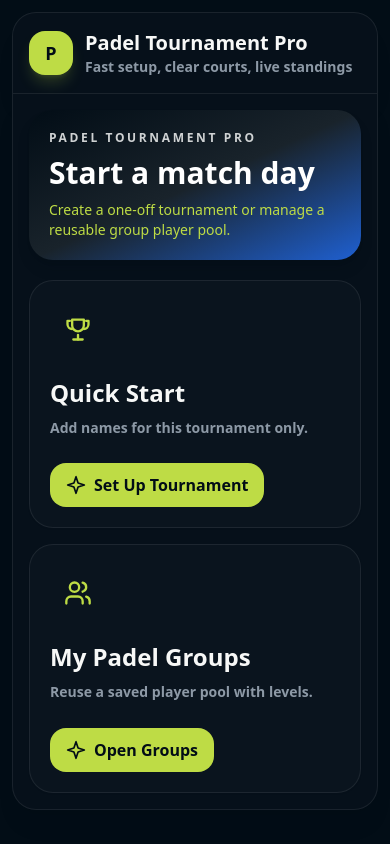
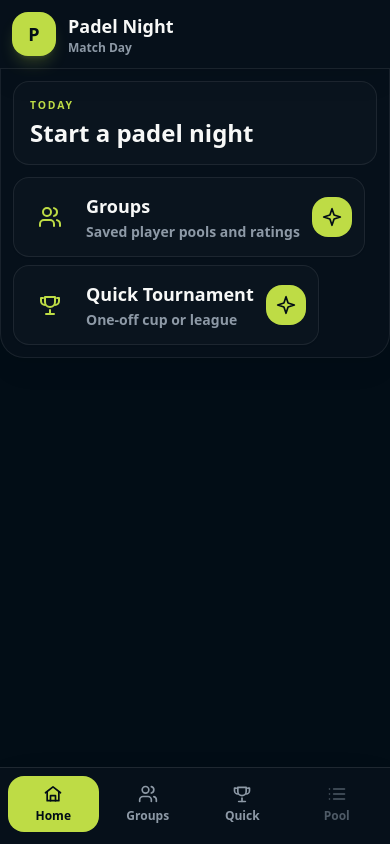
Before and after one commit to atout811/padel-tournment, a React (Vite) app: page / in a window 390 px wide. Built offline with nearby package versions, Linux system fonts and the light colour scheme; no server answers.

Commit message:
a way for mobile first

```diff
--- a/src/App.jsx
+++ b/src/App.jsx
@@ -8,6 +8,7 @@ import PlayerSetupScreen from './screens/PlayerSetupScreen.jsx';
 import PlayersPoolScreen from './screens/PlayersPoolScreen.jsx';
 import StartGroupNightScreen from './screens/StartGroupNightScreen.jsx';
 import TournamentScreen from './screens/TournamentScreen.jsx';
+import { HomeIcon, ListIcon, TrophyIcon, UsersIcon } from './components/Icons.jsx';
 import { fetchGroups } from './utils/groupService';
 import { getOrCreateUserId } from './utils/storage';
 import { buildTournamentShareUrl, fetchTournamentById, subscribeToTournament } from './utils/tournamentService';
@@ -211,7 +212,7 @@ export default function App() {
 
   const renderScreen = () => {
     if (screen === 'loading') return <LoadingScreen />;
-    if (screen === 'home' && !tournament) return <HomeScreen setScreen={navigateToScreen} />;
+    if (screen === 'home' && !tournament) return <HomeScreen setScreen={navigateToScreen} selectedGroup={selectedGroup} />;
     if (screen === 'groups' && !tournament) return <GroupListScreen showAlert={showAlert} setScreen={navigateToScreen} setSelectedGroup={setSelectedGroup} />;
     if (screen === 'groupHome' && !tournament)
       return <GroupHomeScreen group={selectedGroup} showAlert={showAlert} setScreen={navigateToScreen} />;
@@ -242,11 +243,47 @@ export default function App() {
     return <LoadingScreen />;
   };
 
+  const showBottomNav = !tournament && ['home', 'groups', 'groupHome', 'playersPool'].includes(screen);
+  const bottomNavItems = [
+    {
+      id: 'home',
+      label: 'Home',
+      icon: <HomeIcon className="h-5 w-5" />,
+      active: screen === 'home',
+      onClick: () => navigateToScreen('home', { group: selectedGroup }),
+    },
+    {
+      id: 'groups',
+      label: 'Groups',
+      icon: <UsersIcon className="h-5 w-5" />,
+      active: screen === 'groups' || screen === 'groupHome',
+      onClick: () => navigateToScreen('groups', { group: null }),
+    },
+    {
+      id: 'quick',
+      label: 'Quick',
+      icon: <TrophyIcon className="h-5 w-5" />,
+      active: screen === 'setup',
+      onClick: () => navigateToScreen('setup'),
+    },
+    {
+      id: 'pool',
+      label: 'Pool',
+      icon: <ListIcon className="h-5 w-5" />,
+      active: screen === 'playersPool',
+      disabled: !selectedGroup,
+      onClick: () => {
+        if (selectedGroup) navigateToScreen('playersPool', { group: selectedGroup });
+      },
+    },
+  ];
+
   return (
-    <div className="min-h-screen bg-[#020D16] text-[#F7F8F7] font-sans">
-      <div className="mx-auto w-full max-w-6xl px-3 py-3 sm:px-4 sm:py-6">
+    <div className="min-h-dvh bg-[#020D16] text-[#F7F8F7] font-sans">
+      <div className="mx-auto flex min-h-dvh w-full max-w-6xl flex-col px-0 sm:px-4 sm:py-6">
         <Header backLabel={navigation?.label} contextLabel={navigation?.contextLabel} onBack={navigation?.onBack} />
-        <main>{renderScreen()}</main>
+        <main className={showBottomNav ? 'pb-24 sm:pb-0' : ''}>{renderScreen()}</main>
+        {showBottomNav && <BottomNavigation items={bottomNavItems} />}
         {alert.show && (
           <CustomAlert title={alert.title} message={alert.message} onClose={() => setAlert({ show: false, title: '', message: '' })} />
         )}
@@ -262,3 +299,30 @@ function LoadingScreen() {
     </div>
   );
 }
+
+function BottomNavigation({ items }) {
+  return (
+    <nav className="fixed inset-x-0 bottom-0 z-40 border-t border-white/10 bg-[#07111B]/95 px-2 pb-[max(0.75rem,env(safe-area-inset-bottom))] pt-2 shadow-2xl shadow-[#020D16]/30 backdrop-blur sm:hidden">
+      <div className="mx-auto grid max-w-6xl grid-cols-4 gap-1">
+        {items.map((item) => (
+          <button
+            key={item.id}
+            type="button"
+            onClick={item.onClick}
+            disabled={item.disabled}
+            className={`flex min-h-14 flex-col items-center justify-center gap-1 rounded-2xl text-xs font-black transition ${
+              item.active
+                ? 'bg-[#BEDC45] text-[#020D16]'
+                : item.disabled
+                  ? 'cursor-not-allowed text-[#4E5A66]'
+                  : 'text-[#8D99A6] hover:bg-[#0A141E] hover:text-[#F7F8F7]'
+            }`}
+          >
+            {item.icon}
+            <span>{item.label}</span>
+          </button>
+        ))}
+      </div>
+    </nav>
+  );
+}
--- a/src/components/Header.jsx
+++ b/src/components/Header.jsx
@@ -2,7 +2,7 @@ import { ArrowLeftIcon } from './Icons';
 
 export default function Header({ backLabel, contextLabel = 'Match Day', onBack }) {
   return (
-    <header className="rounded-t-3xl border border-[rgba(255,255,255,0.08)] bg-[#07111B]/95 px-4 py-4 shadow-xl shadow-[#020D16]/5 backdrop-blur sm:px-6 sm:py-5">
+    <header className="sticky top-0 z-30 border-b border-[rgba(255,255,255,0.08)] bg-[#07111B]/95 px-3 pb-3 pt-[max(0.75rem,env(safe-area-inset-top))] shadow-xl shadow-[#020D16]/5 backdrop-blur sm:static sm:rounded-t-3xl sm:border sm:px-6 sm:py-5">
       <div className="flex items-center justify-between gap-3">
         <div className="flex min-w-0 items-center gap-3">
           {onBack && (
@@ -19,8 +19,8 @@ export default function Header({ backLabel, contextLabel = 'Match Day', onBack }
             P
           </span>
           <div className="min-w-0">
-            <h1 className="truncate text-xl font-black text-[#F7F8F7] sm:text-3xl">Padel Tournament Pro</h1>
-            <p className="truncate text-sm font-bold text-[#8D99A6]">Fast setup, clear courts, live standings</p>
+            <h1 className="truncate text-lg font-black text-[#F7F8F7] sm:text-3xl">Padel Night</h1>
+            <p className="truncate text-xs font-bold text-[#8D99A6] sm:text-sm">{contextLabel}</p>
           </div>
         </div>
         <span className="hidden max-w-44 truncate rounded-full bg-[#BEDC45]/14 px-3 py-2 text-xs font-black uppercase tracking-wide text-[#BEDC45] sm:inline-flex">
--- a/src/components/Icons.jsx
+++ b/src/components/Icons.jsx
@@ -113,3 +113,13 @@ export function ArrowLeftIcon({ className }) {
     </IconBase>
   );
 }
+
+export function HomeIcon({ className }) {
+  return (
+    <IconBase className={className}>
+      <path d="m3 10.5 9-7 9 7" />
+      <path d="M5 10v10h14V10" />
+      <path d="M9 20v-6h6v6" />
+    </IconBase>
+  );
+}
--- a/src/index.css
+++ b/src/index.css
@@ -5,10 +5,23 @@
 @layer base {
   html {
     font-family: system-ui, -apple-system, BlinkMacSystemFont, 'Segoe UI', 'Roboto', 'Helvetica Neue', Arial, sans-serif;
+    min-height: 100%;
+    background: #020D16;
+    -webkit-font-smoothing: antialiased;
   }
 
   body {
     margin: 0;
-    min-height: 100vh;
+    min-height: 100dvh;
+    overflow-x: hidden;
+    background: #020D16;
+    overscroll-behavior-y: none;
+  }
+
+  button,
+  input,
+  select {
+    font: inherit;
+    -webkit-tap-highlight-color: transparent;
   }
 }
--- a/src/screens/GroupHomeScreen.jsx
+++ b/src/screens/GroupHomeScreen.jsx
@@ -1,6 +1,6 @@
 import React, { useEffect, useState } from 'react';
 import { fetchGroupLeaderboard, getPlayerWinRate } from '../utils/playerProgressionService';
-import { CourtIcon, ListIcon, UsersIcon } from '../components/Icons';
+import { CourtIcon, UsersIcon } from '../components/Icons';
 
 export default function GroupHomeScreen({ group, showAlert, setScreen }) {
   const [activePlayers, setActivePlayers] = useState([]);
@@ -32,17 +32,18 @@ export default function GroupHomeScreen({ group, showAlert, setScreen }) {
   }
 
   return (
-    <div className="space-y-5 rounded-b-3xl border-x border-b border-club-border bg-[#07111B]/95 p-4 shadow-xl shadow-club-greenDeep/5 backdrop-blur sm:p-6">
-      <section className="rounded-3xl bg-gradient-to-br from-club-greenDeep via-[#19232B] to-club-teal p-5 text-white shadow-lg shadow-club-greenDeep/15">
-        <p className="text-xs font-bold uppercase tracking-[0.22em] text-[#CFD2D3]">Padel Group</p>
-        <h2 className="mt-2 text-3xl font-black leading-tight sm:text-4xl">{group.name}</h2>
-        <p className="mt-2 text-sm font-medium text-[#BEDC45]">{activePlayers.length} active player{activePlayers.length === 1 ? '' : 's'} in the pool.</p>
+    <div className="space-y-3 rounded-b-3xl border-x border-b border-club-border bg-[#07111B]/95 p-3 shadow-xl shadow-club-greenDeep/5 backdrop-blur sm:p-6">
+      <section className="rounded-2xl border border-[rgba(255,255,255,0.08)] bg-[#0A141E] p-4">
+        <p className="text-[0.65rem] font-black uppercase tracking-[0.18em] text-[#BEDC45]">Group</p>
+        <div className="mt-1 flex items-end justify-between gap-3">
+          <h2 className="min-w-0 truncate text-2xl font-black leading-tight text-[#F7F8F7] sm:text-3xl">{group.name}</h2>
+          <span className="rounded-full bg-[#07111B] px-3 py-1 text-sm font-black tabular-nums text-[#BEDC45]">{activePlayers.length}</span>
+        </div>
       </section>
 
-      <section className="grid gap-3 sm:grid-cols-3">
+      <section className="grid gap-3 sm:grid-cols-2">
         <GroupAction icon={<CourtIcon className="h-6 w-6" />} title="Start New Night" detail="Select players and guests." onClick={() => setScreen('startGroupNight')} />
         <GroupAction icon={<UsersIcon className="h-6 w-6" />} title="Players Pool" detail="Add, edit, or deactivate players." onClick={() => setScreen('playersPool')} />
-        <GroupAction icon={<ListIcon className="h-6 w-6" />} title="Back" detail="Return to all groups." onClick={() => setScreen('groups')} />
       </section>
 
       <LeaderboardCard players={activePlayers.slice(0, 5)} onOpenPool={() => setScreen('playersPool')} />
--- a/src/screens/GroupListScreen.jsx
+++ b/src/screens/GroupListScreen.jsx
@@ -54,11 +54,10 @@ export default function GroupListScreen({ showAlert, setScreen, setSelectedGroup
   };
 
   return (
-    <div className="space-y-5 rounded-b-3xl border-x border-b border-club-border bg-[#07111B]/95 p-4 shadow-xl shadow-club-greenDeep/5 backdrop-blur sm:p-6">
-      <section className="rounded-3xl bg-gradient-to-br from-club-greenDeep via-[#19232B] to-club-teal p-5 text-white shadow-lg shadow-club-greenDeep/15">
-        <p className="text-xs font-bold uppercase tracking-[0.22em] text-[#CFD2D3]">My Padel Groups</p>
-        <h2 className="mt-2 text-3xl font-black leading-tight sm:text-4xl">Reusable player pools</h2>
-        <p className="mt-2 max-w-2xl text-sm font-medium text-[#BEDC45]">Create groups for recurring nights and keep player levels ready.</p>
+    <div className="space-y-3 rounded-b-3xl border-x border-b border-club-border bg-[#07111B]/95 p-3 shadow-xl shadow-club-greenDeep/5 backdrop-blur sm:p-6">
+      <section className="rounded-2xl border border-[rgba(255,255,255,0.08)] bg-[#0A141E] p-4">
+        <p className="text-[0.65rem] font-black uppercase tracking-[0.18em] text-[#BEDC45]">Groups</p>
+        <h2 className="mt-1 text-2xl font-black leading-tight text-[#F7F8F7] sm:text-3xl">Player pools</h2>
       </section>
 
       <section className="rounded-3xl border border-[rgba(255,255,255,0.08)] bg-[#0A141E] p-4 shadow-sm">
@@ -92,9 +91,7 @@ export default function GroupListScreen({ showAlert, setScreen, setSelectedGroup
       <section className="rounded-3xl border border-[rgba(255,255,255,0.08)] bg-[#0A141E] p-4 shadow-sm">
         <div className="mb-3 flex items-center justify-between gap-3">
           <h3 className="text-lg font-black text-[#F7F8F7]">Groups</h3>
-          <button type="button" onClick={() => setScreen('home')} className="rounded-2xl border border-[rgba(255,255,255,0.08)] px-4 py-2 text-sm font-black text-[#8D99A6] hover:bg-[#07111B]">
-            Back
-          </button>
+          <span className="rounded-full bg-[#07111B] px-3 py-1 text-sm font-black tabular-nums text-[#BEDC45]">{groups.length}</span>
         </div>
         {isLoading ? (
           <p className="rounded-3xl bg-[#07111B] px-4 py-8 text-center text-sm font-bold text-[#8D99A6]">Loading groups...</p>
--- a/src/screens/HomeScreen.jsx
+++ b/src/screens/HomeScreen.jsx
@@ -1,50 +1,44 @@
 import React from 'react';
-import { SparkIcon, TrophyIcon, UsersIcon } from '../components/Icons';
+import { CourtIcon, SparkIcon, TrophyIcon, UsersIcon } from '../components/Icons';
 
-export default function HomeScreen({ setScreen }) {
+export default function HomeScreen({ setScreen, selectedGroup }) {
   return (
-    <div className="space-y-5 rounded-b-3xl border-x border-b border-club-border bg-[#07111B]/95 p-4 shadow-xl shadow-club-greenDeep/5 backdrop-blur sm:p-6">
-      <section className="rounded-3xl bg-gradient-to-br from-club-greenDeep via-[#19232B] to-club-teal p-5 text-white shadow-lg shadow-club-greenDeep/15">
-        <p className="text-xs font-bold uppercase tracking-[0.22em] text-[#CFD2D3]">Padel Tournament Pro</p>
-        <h2 className="mt-2 text-3xl font-black leading-tight sm:text-4xl">Start a match day</h2>
-        <p className="mt-2 max-w-2xl text-sm font-medium text-[#BEDC45]">
-          Create a one-off tournament or manage a reusable group player pool.
-        </p>
+    <div className="space-y-3 rounded-b-3xl border-x border-b border-club-border bg-[#07111B]/95 p-3 shadow-xl shadow-club-greenDeep/5 backdrop-blur sm:p-6">
+      <section className="rounded-2xl border border-[rgba(255,255,255,0.08)] bg-[#0A141E] p-4">
+        <p className="text-[0.65rem] font-black uppercase tracking-[0.18em] text-[#BEDC45]">Today</p>
+        <h2 className="mt-1 text-2xl font-black leading-tight text-[#F7F8F7] sm:text-3xl">Start a padel night</h2>
       </section>
 
-      <section className="grid gap-4 md:grid-cols-2">
-        <HomeChoice
-          icon={<TrophyIcon className="h-7 w-7" />}
-          title="Quick Start"
-          detail="Add names for this tournament only."
-          action="Set Up Tournament"
-          onClick={() => setScreen('setup')}
-        />
-        <HomeChoice
-          icon={<UsersIcon className="h-7 w-7" />}
-          title="My Padel Groups"
-          detail="Reuse a saved player pool with levels."
-          action="Open Groups"
-          onClick={() => setScreen('groups')}
-        />
+      <section className="space-y-2">
+        {selectedGroup && (
+          <HomeRow
+            icon={<CourtIcon className="h-6 w-6" />}
+            title={selectedGroup.name}
+            detail="Start night or open the player pool"
+            onClick={() => setScreen('groupHome', { group: selectedGroup })}
+          />
+        )}
+        <HomeRow icon={<UsersIcon className="h-6 w-6" />} title="Groups" detail="Saved player pools and ratings" onClick={() => setScreen('groups')} />
+        <HomeRow icon={<TrophyIcon className="h-6 w-6" />} title="Quick Tournament" detail="One-off cup or league" onClick={() => setScreen('setup')} />
       </section>
     </div>
   );
 }
 
-function HomeChoice({ icon, title, detail, action, onClick }) {
+function HomeRow({ icon, title, detail, onClick }) {
   return (
     <button
       type="button"
       onClick={onClick}
-      className="min-h-56 rounded-3xl border border-[rgba(255,255,255,0.08)] bg-[#0A141E] p-5 text-left shadow-sm transition hover:border-[rgba(190,220,69,0.32)] hover:bg-[#07111B] active:scale-[0.99]"
+      className="grid min-h-20 grid-cols-[48px_1fr_auto] items-center gap-3 rounded-2xl border border-[rgba(255,255,255,0.08)] bg-[#0A141E] p-3 text-left shadow-sm transition hover:border-[rgba(190,220,69,0.32)] hover:bg-[#07111B] active:scale-[0.99]"
     >
-      <span className="grid h-14 w-14 place-items-center rounded-2xl bg-[#BEDC45]/14 text-[#BEDC45]">{icon}</span>
-      <span className="mt-5 block text-2xl font-black text-[#F7F8F7]">{title}</span>
-      <span className="mt-2 block text-sm font-semibold leading-relaxed text-[#8D99A6]">{detail}</span>
-      <span className="mt-6 inline-flex min-h-11 items-center gap-2 rounded-2xl bg-[#BEDC45] px-4 font-black text-[#020D16]">
+      <span className="grid h-12 w-12 place-items-center rounded-2xl bg-[#BEDC45]/14 text-[#BEDC45]">{icon}</span>
+      <span className="min-w-0">
+        <span className="block truncate text-lg font-black text-[#F7F8F7]">{title}</span>
+        <span className="mt-0.5 block truncate text-sm font-semibold text-[#8D99A6]">{detail}</span>
+      </span>
+      <span className="grid h-10 w-10 place-items-center rounded-2xl bg-[#BEDC45] text-[#020D16]">
         <SparkIcon className="h-5 w-5" />
-        {action}
       </span>
     </button>
   );
--- a/src/screens/PlayersPoolScreen.jsx
+++ b/src/screens/PlayersPoolScreen.jsx
@@ -84,11 +84,10 @@ export default function PlayersPoolScreen({ group, showAlert, setScreen }) {
   }
 
   return (
-    <div className="space-y-5 rounded-b-3xl border-x border-b border-club-border bg-[#07111B]/95 p-4 shadow-xl shadow-club-greenDeep/5 backdrop-blur sm:p-6">
-      <section className="rounded-3xl bg-gradient-to-br from-club-greenDeep via-[#19232B] to-club-teal p-5 text-white shadow-lg shadow-club-greenDeep/15">
-        <p className="text-xs font-bold uppercase tracking-[0.22em] text-[#CFD2D3]">Players Pool</p>
-        <h2 className="mt-2 text-3xl font-black leading-tight sm:text-4xl">{group?.name || 'Group'}</h2>
-        <p className="mt-2 text-sm font-medium text-[#BEDC45]">Active players are available for new group nights.</p>
+    <div className="space-y-3 rounded-b-3xl border-x border-b border-club-border bg-[#07111B]/95 p-3 shadow-xl shadow-club-greenDeep/5 backdrop-blur sm:p-6">
+      <section className="rounded-2xl border border-[rgba(255,255,255,0.08)] bg-[#0A141E] p-4">
+        <p className="text-[0.65rem] font-black uppercase tracking-[0.18em] text-[#BEDC45]">Players Pool</p>
+        <h2 className="mt-1 truncate text-2xl font-black leading-tight text-[#F7F8F7] sm:text-3xl">{group?.name || 'Group'}</h2>
       </section>
 
       <section className="rounded-3xl border border-[rgba(255,255,255,0.08)] bg-[#0A141E] p-4 shadow-sm">
@@ -118,9 +117,7 @@ export default function PlayersPoolScreen({ group, showAlert, setScreen }) {
       <section className="rounded-3xl border border-[rgba(255,255,255,0.08)] bg-[#0A141E] p-4 shadow-sm">
         <div className="mb-3 flex items-center justify-between gap-3">
           <h3 className="text-lg font-black text-[#F7F8F7]">Active Players</h3>
-          <button type="button" onClick={() => setScreen('groupHome')} className="rounded-2xl border border-[rgba(255,255,255,0.08)] px-4 py-2 text-sm font-black text-[#8D99A6] hover:bg-[#07111B]">
-            Back
-          </button>
+          <span className="rounded-full bg-[#07111B] px-3 py-1 text-sm font-black tabular-nums text-[#BEDC45]">{players.length}</span>
         </div>
         {players.length ? (
           <div className="space-y-2">
```
Also changed, not shown: src/screens/StartGroupNightScreen.jsx (+8 -9 lines).
